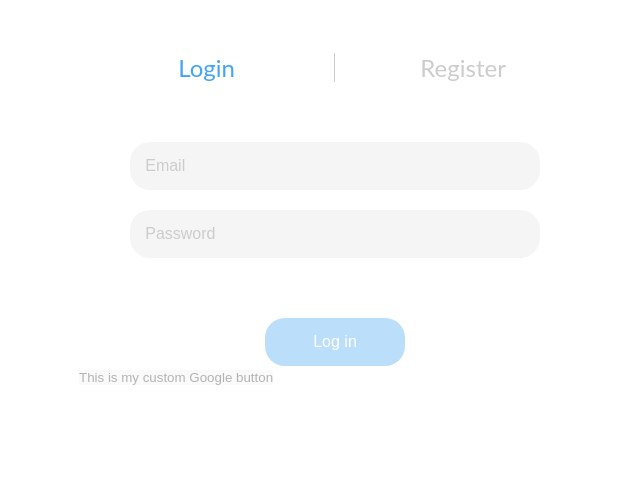
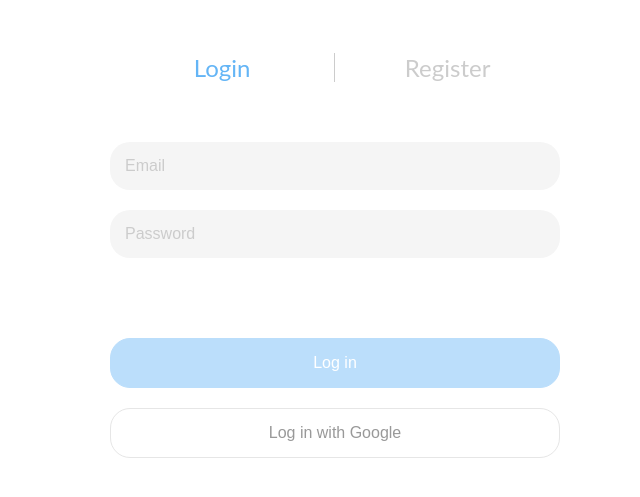
Before and after one commit to nemanjagajic/react-boilerplate, a React (Create React App) app: page /auth in a window 1280 px wide. Shown: the part 127-624 px from the top of the page, without its empty margins (305-945 px from the left). Built offline with nearby package versions, Linux system fonts and the light colour scheme; no server answers.

Commit message:
styled login form

```diff
--- a/src/containers/auth/Auth.js
+++ b/src/containers/auth/Auth.js
@@ -3,8 +3,8 @@ import Register from './Register'
 import Login from './Login'
 import i18n from '../../i18n'
 import GoogleLogin from 'react-google-login'
-import { useDispatch } from 'react-redux'
-import {logInWithGoogle} from '../../store/auth/authActions'
+import {useDispatch, useSelector} from 'react-redux'
+import {clearAuthError, logInWithGoogle} from '../../store/auth/authActions'
 import {useHistory} from 'react-router'
 
 const Auth = () => {
@@ -12,8 +12,37 @@ const Auth = () => {
   const history = useHistory()
   const [selectedTab, setSelectedTab] = useState('login')
 
+  const authError = useSelector(state => state.auth.authError)
+
   const navigateHome = () => {
     history.push('/')
+  }
+
+  const renderGoogleLoginButton = props => (
+    <button
+      onClick={props.onClick}
+      disabled={props.disabled}
+      className={'button-google'}
+    >
+      {i18n.t('auth.buttons.loginWithGoogle')}
+    </button>
+  )
+
+  const handleGoogleLoginSuccess = response => {
+    dispatch(logInWithGoogle({
+      accessToken: response.tokenObj.access_token,
+      navigateHome
+    }))
+  }
+
+  const selectLoginTab = () => {
+    if (authError) dispatch(clearAuthError())
+    setSelectedTab('login')
+  }
+
+  const selectRegisterTab = () => {
+    if (authError) dispatch(clearAuthError())
+    setSelectedTab('register')
   }
 
   return (
@@ -22,27 +51,26 @@ const Auth = () => {
         <div className={'header'}>
           <div
             className={'login ' + (selectedTab === 'register' && 'inactive')}
-            onClick={() => setSelectedTab('login')}
+            onClick={selectLoginTab}
           >
             {i18n.t('auth.login')}
           </div>
           <div
             className={'register ' + (selectedTab === 'login' && 'inactive')}
-            onClick={() => setSelectedTab('register')}
+            onClick={selectRegisterTab}
           >
             {i18n.t('auth.register')}
           </div>
         </div>
-        {selectedTab === 'login' ? <Login /> : <Register />}
+        {selectedTab === 'login' ? (
+          <Login authError={authError} />
+        ) : (
+          <Register authError={authError} />
+        )}
         <GoogleLogin
           clientId={process.env.REACT_APP_GOOGLE_CLIENT_ID}
-          render={renderProps => (
-            <button onClick={renderProps.onClick} disabled={renderProps.disabled}>This is my custom Google button</button>
-          )}
-          onSuccess={res => dispatch(logInWithGoogle({
-            accessToken: res.tokenObj.access_token,
-            navigateHome
-          }))}
+          render={renderGoogleLoginButton}
+          onSuccess={handleGoogleLoginSuccess}
           onFailure={err => console.log(err)}
           cookiePolicy={'single_host_origin'}
         />
--- a/src/containers/auth/Login.js
+++ b/src/containers/auth/Login.js
@@ -4,7 +4,7 @@ import { logIn } from '../../store/auth/authActions'
 import { useHistory } from 'react-router'
 import i18n from '../../i18n'
 
-const Login = () => {
+const Login = props => {
   const dispatch = useDispatch()
   const history = useHistory()
   const [userData, setUserData] = useState({ email: '', password: '' })
@@ -29,6 +29,7 @@ const Login = () => {
   return (
     <form className={'content'}>
       <input
+        type={'email'}
         className={'input'}
         onChange={onChange}
         name={'email'}
@@ -43,6 +44,7 @@ const Login = () => {
         type={'password'}
         value={userData.password}
       />
+      <div className={'auth-error'}>{props.authError}</div>
       <input
         type={'submit'}
         value={i18n.t('auth.buttons.login')}
--- a/src/containers/auth/Register.js
+++ b/src/containers/auth/Register.js
@@ -4,7 +4,7 @@ import { register } from '../../store/auth/authActions'
 import { useHistory } from 'react-router'
 import i18n from '../../i18n'
 
-const Register = () => {
+const Register = props => {
   const dispatch = useDispatch()
   const history = useHistory()
   const [userData, setUserData] = useState({ email: '', password: '' })
@@ -43,6 +43,7 @@ const Register = () => {
         type={'password'}
         onChange={onChange}
       />
+      <div className={'auth-error'}>{props.authError}</div>
       <input
         type={'submit'}
         value={i18n.t('auth.buttons.register')}
--- a/src/i18n/locale/en.json
+++ b/src/i18n/locale/en.json
@@ -4,6 +4,7 @@
     "register": "Register",
     "buttons": {
       "login": "Log in",
+      "loginWithGoogle": "Log in with Google",
       "register": "Register"
     },
     "placeholders": {
--- a/src/store/auth/authActions.js
+++ b/src/store/auth/authActions.js
@@ -1,4 +1,12 @@
-import {REGISTER, LOG_IN, SET_USER, LOG_OUT, LOG_IN_WITH_GOOGLE} from './authConstants'
+import {
+  REGISTER,
+  LOG_IN,
+  SET_USER,
+  LOG_OUT,
+  LOG_IN_WITH_GOOGLE,
+  SET_AUTH_ERROR,
+  CLEAR_AUTH_ERROR
+} from './authConstants'
 
 export const register = payload => ({
   type: REGISTER,
@@ -24,3 +32,12 @@ export const setUser = payload => ({
   type: SET_USER,
   payload
 })
+
+export const setAuthError = payload => ({
+  type: SET_AUTH_ERROR,
+  payload
+})
+
+export const clearAuthError = payload => ({
+  type: CLEAR_AUTH_ERROR
+})
--- a/src/store/auth/authConstants.js
+++ b/src/store/auth/authConstants.js
@@ -3,3 +3,5 @@ export const REGISTER = 'REGISTER'
 export const LOG_IN = 'LOG_IN'
 export const LOG_IN_WITH_GOOGLE = 'LOG_IN_WITH_GOOGLE'
 export const LOG_OUT = 'LOG_OUT'
+export const SET_AUTH_ERROR = 'SET_AUTH_ERROR'
+export const CLEAR_AUTH_ERROR = 'CLEAR_AUTH_ERROR'
--- a/src/store/auth/authReducer.js
+++ b/src/store/auth/authReducer.js
@@ -1,10 +1,11 @@
-import { SET_USER } from './authConstants'
+import {CLEAR_AUTH_ERROR, SET_AUTH_ERROR, SET_USER} from './authConstants'
 
 const initialState = {
   user: {
     email: localStorage.getItem('email'),
-    token: localStorage.getItem('token')
-  }
+    token: localStorage.getItem('token'),
+  },
+  authError: null
 }
 
 export default (state = initialState, action) => {
@@ -18,6 +19,16 @@ export default (state = initialState, action) => {
           token: action.payload.token
         }
       }
+    case SET_AUTH_ERROR:
+      return {
+        ...state,
+        authError: action.payload
+      }
+    case CLEAR_AUTH_ERROR:
+      return {
+        ...state,
+        authError: null
+      }
     default:
       return state
   }
--- a/src/store/auth/sagas/authSaga.js
+++ b/src/store/auth/sagas/authSaga.js
@@ -1,6 +1,6 @@
 import { call, put } from 'redux-saga/effects'
 import authService from '../../../services/api/authService'
-import { setUser } from '../authActions'
+import {clearAuthError, setAuthError, setUser} from '../authActions'
 import request, { attachHeaders } from '../../../services/request'
 
 export function* register({ payload }) {
@@ -8,7 +8,8 @@ export function* register({ payload }) {
     yield call(authService.register, payload.userData)
     yield call(logIn, { payload })
   } catch (e) {
-    console.log(e)
+    if (e.response.status === 400)
+      yield put(setAuthError('User already exists.'))
   }
 }
 
@@ -17,9 +18,11 @@ export function* logIn({ payload }) {
     const userData = payload.userData
     const { data } = yield call(authService.logIn, userData)
     yield call(saveUserToLocalStorage, data)
+    yield put(clearAuthError())
     payload.navigateHome()
   } catch (e) {
-    console.log(e)
+    if (e.response.status === 400)
+    yield put(setAuthError('Wrong username or password.'))
   }
 }
 
@@ -28,6 +31,7 @@ export function* logInWithGoogle({ payload }) {
     const accessToken = payload.accessToken
     const { data } = yield call(authService.logInWithGoogle, accessToken)
     yield call(saveUserToLocalStorage, data)
+    yield put(clearAuthError())
     payload.navigateHome()
   } catch (e) {
     console.log(e)
--- a/src/styles/auth.scss
+++ b/src/styles/auth.scss
@@ -3,7 +3,7 @@
 }
 
 .auth-form {
-  width: 40%;
+  width: 450px;
   height: 50%;
 
   .header {
@@ -15,7 +15,7 @@
       cursor: pointer;
       width: 100%;
       text-align: center;
-      color: $primary
+      color: $primary;
     }
 
     .login {
@@ -43,7 +43,7 @@
       padding: 15px;
       margin: 10px;
       outline: none !important;
-      width: 80%;
+      width: 450px;
       background-color: #f5f5f5;
       border-radius: 20px;
       font-size: 16px;
@@ -54,19 +54,42 @@
     }
 
     .button {
-      width: 140px;
+      width: 450px;
       padding: 15px;
-      margin-top: 50px;
+      margin-top: 20px;
       border-radius: 20px;
+      border: 1px solid $primary;
       background-color: $primary;
       color: #ffffff;
       cursor: pointer;
       font-size: 16px;
+      box-shadow: 0 1px 2px 0 rgba(0, 0, 0, 0.2);
     }
 
     .disabled {
       background-color: $primary-disabled;
+      border: 1px solid $primary-disabled;
       cursor: not-allowed;
     }
+
+    .auth-error {
+      height: 30px;
+      display: flex;
+      align-items: center;
+      justify-content: center;
+      margin-bottom: 20px;
+      color: #E57373;
+    }
+  }
+  .button-google {
+    width: 450px;
+    padding: 15px;
+    margin-top: 20px;
+    background: #FFF;
+    border: 1px solid #e6e6e6;
+    border-radius: 20px;
+    color: #999999;
+    cursor: pointer;
+    font-size: 16px;
   }
 }
--- a/src/styles/base.scss
+++ b/src/styles/base.scss
@@ -1,4 +1,11 @@
 * { margin:0; padding:0; box-sizing:border-box; }
+
+input:-webkit-autofill,
+input:-webkit-autofill:hover,
+input:-webkit-autofill:focus,
+input:-webkit-autofill:active  {
+  -webkit-box-shadow: 0 0 0 30px #f5f5f5 inset !important;
+}
 
 body {
   font-family: 'Lato', sans-serif;
--- a/src/styles/colors.scss
+++ b/src/styles/colors.scss
@@ -1,3 +1,3 @@
-$primary: #42A5F5;
+$primary: #64B5F6;
 $primary-disabled: #BBDEFB;
 $gray: #808080;
```
